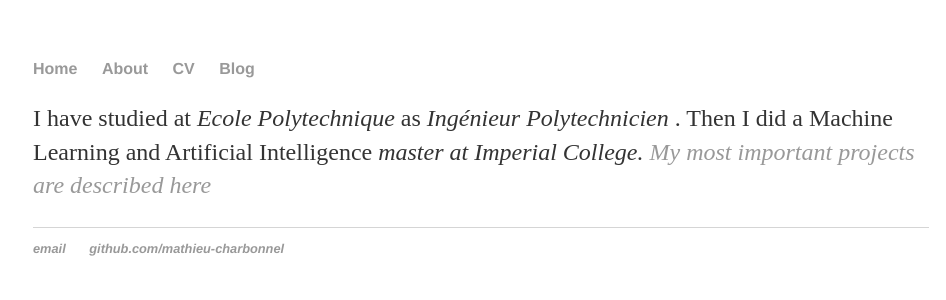
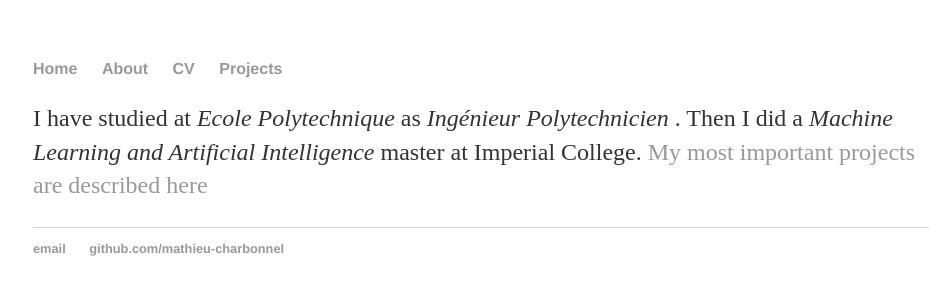
Before and after one commit to mathieu-charbonnel/mathieu-charbonnel.github.io, a Jekyll site: the page built from about/index.html, in a window 1280 px wide. Shown: the top 300 px of the page, without its empty margins (159-1105 px from the left). Built offline with Jekyll 4.4.1, drawn with Linux system fonts in a browser that asks for light colours.

Commit message:
replace blog by projects everywhere

```diff
--- a/_layouts/default.html
+++ b/_layouts/default.html
@@ -10,7 +10,7 @@
 	        		<li><a href="/">Home</a></li>
 		        	<li><a href="/about">About</a></li>
 	        		<li><a href="/cv">CV</a></li>
-	        		<li><a href="/blog">Blog</a></li>
+	        		<li><a href="/projects">Projects</a></li>
 	    		</ul>
 			</nav>
 			<div class="container">
--- a/about/index.html
+++ b/about/index.html
@@ -4,6 +4,6 @@ title: Mathieu Charbonnel
 ---
 <div class="blurb">
 	<p>I have studied at <em> Ecole Polytechnique</em> as <em> Ingénieur Polytechnicien </em>.
-	Then I did a </em> Machine Learning and Artificial Intelligence <em> master at Imperial College.
+	Then I did a <em> Machine Learning and Artificial Intelligence </em> master at Imperial College.
 	<a href="/blog"> My most important projects are described here</a></p>
 </div><!-- /.blurb -->
```
Also changed, not shown: 1 other file.
